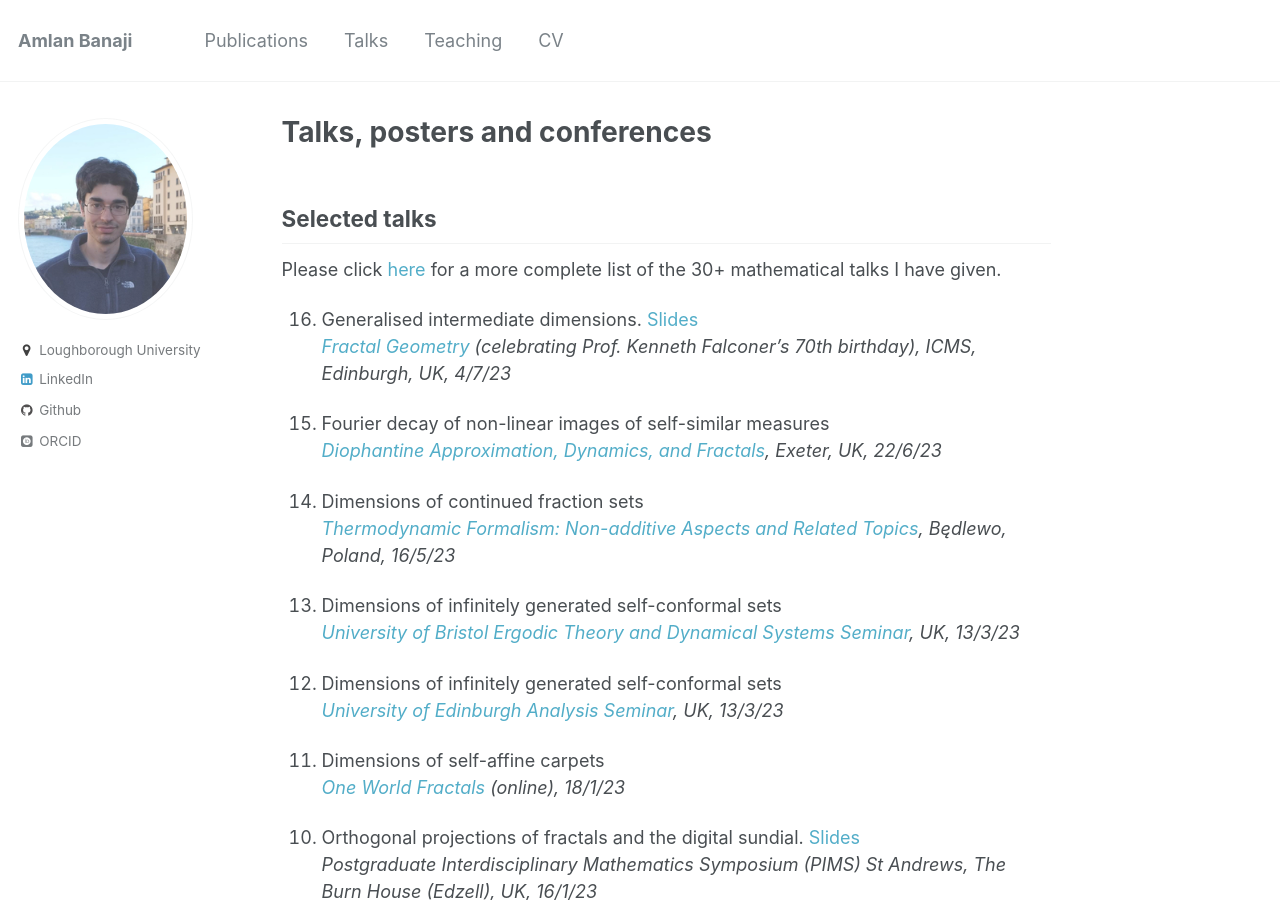
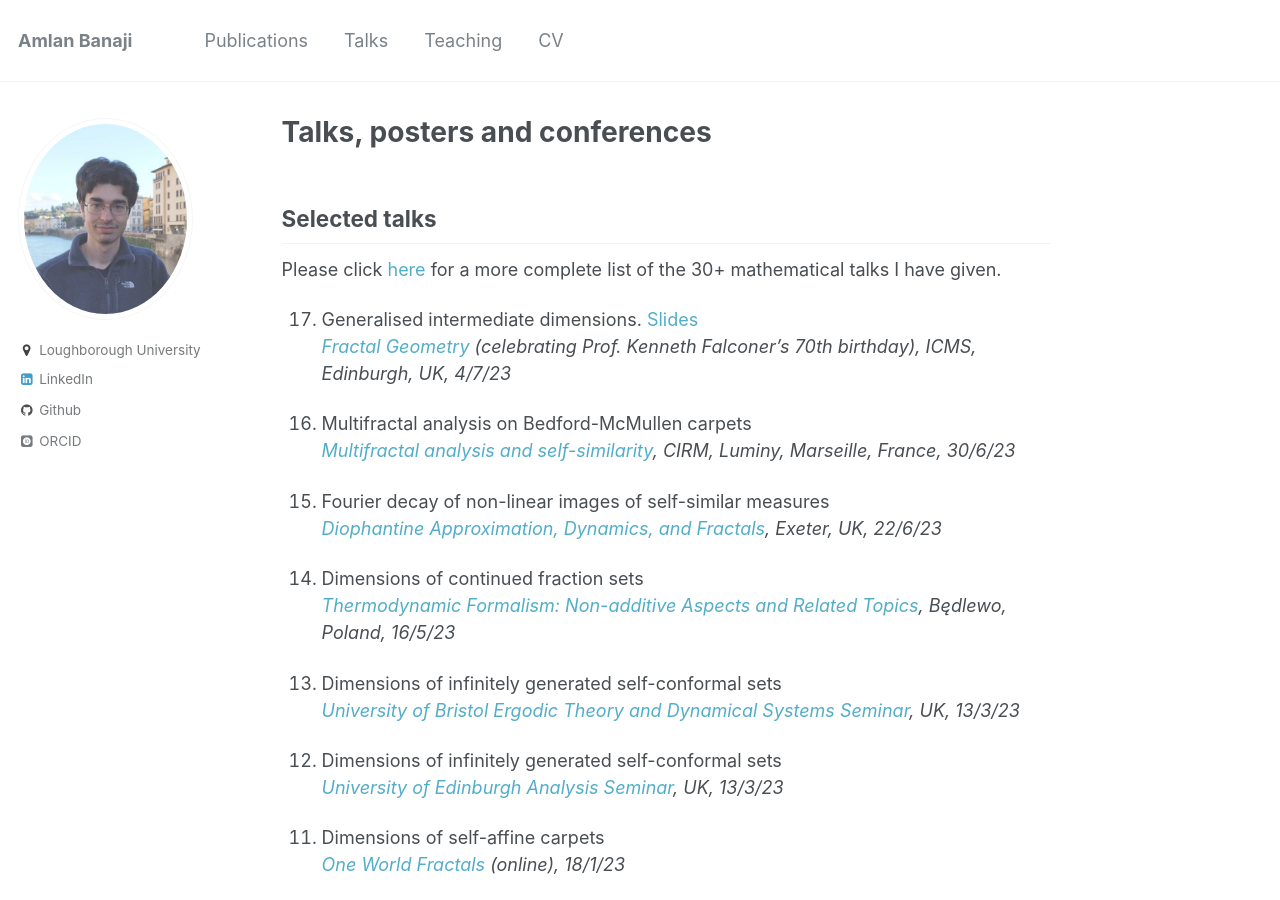
Before and after one commit to amlan-banaji/amlan-banaji.github.io, a Jekyll site: the page built from _pages/talks.md, in a window 1280 px wide and 900 px high. Built offline with Jekyll 4.4.1, drawn with Linux system fonts in a browser that asks for light colours; some web fonts are replaced.

Commit message:
marseille talk

```diff
--- a/_pages/talks.md
+++ b/_pages/talks.md
@@ -8,8 +8,11 @@ author_profile: true
 
 Please click [here](https://amlan-banaji.github.io/files/BanajiTalks.pdf) for a more complete list of the 30+ mathematical talks I have given.
 
-16. Generalised intermediate dimensions. [Slides](https://amlan-banaji.github.io/files/Edinburgh2023.pdf)
+17. Generalised intermediate dimensions. [Slides](https://amlan-banaji.github.io/files/Edinburgh2023.pdf)
 *[Fractal Geometry](https://www.icms.org.uk/workshops/2023/fractal-geometry) (celebrating Prof. Kenneth Falconer’s 70th birthday), ICMS, Edinburgh, UK, 4/7/23*
+
+16. Multifractal analysis on Bedford-McMullen carpets
+*[Multifractal analysis and self-similarity](https://conferences.cirm-math.fr/2751.html), CIRM, Luminy, Marseille, France, 30/6/23*
 
 15. Fourier decay of non-linear images of self-similar measures
 *[Diophantine Approximation, Dynamics, and Fractals](https://sites.google.com/view/diophantine-exeter-june-2023/home), Exeter, UK, 22/6/23*
```
Also changed, not shown: 2 other files.
